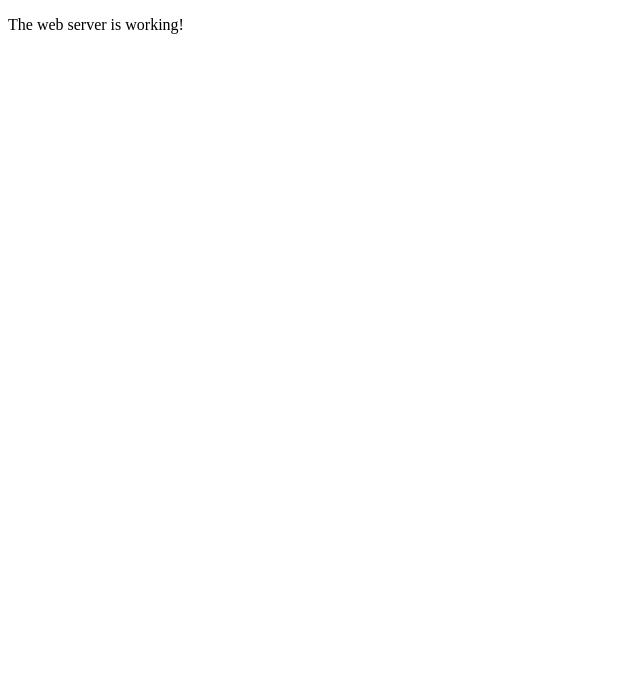
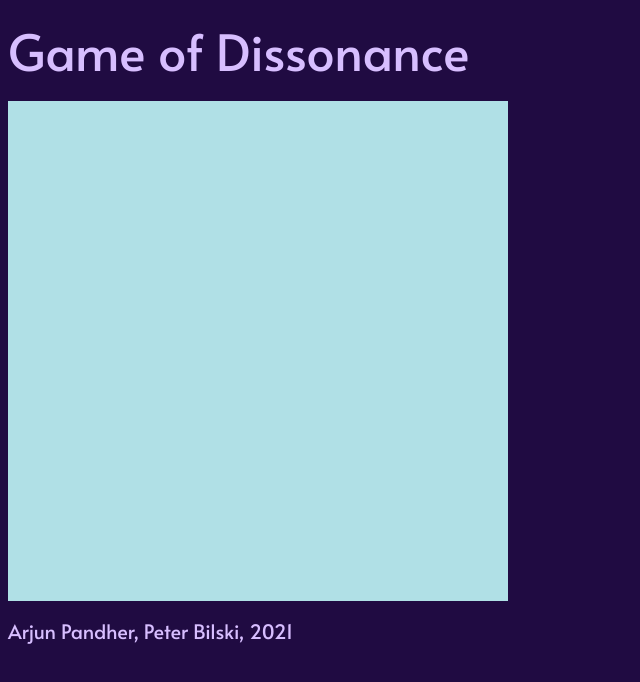
Before and after one commit to ArjunPandher/GameOfDissonance, a website: page pub/landing.html in a window 1280 px wide. Shown: the whole page, without its empty margins (0-640 px from the left). Drawn offline with Linux system fonts and the light colour scheme.

Commit message:
actually changed the title and footer

```diff
--- a/pub/landing.css
+++ b/pub/landing.css
@@ -0,0 +1,26 @@
+span {
+    color: black;
+}
+
+body{
+    background-color: #200B42;
+}
+.title {
+    color: #D7BEFF;
+    font-family: 'Alata', sans-serif;
+    font-size: 50px;
+    text-align: center;
+}
+
+.credits {
+    color: #D7BEFF;
+    font-family: 'Alata', sans-serif;
+    font-size: 20px;
+}
+
+div {
+    height: 500px;
+    width: 500px;
+    background-color: powderblue;
+
+}
--- a/pub/landing.html
+++ b/pub/landing.html
@@ -4,8 +4,17 @@
         <meta charset="utf-8">
         <title>Game of Dissonance</title>
         <link rel="stylesheet" type="text/css" href="landing.css">
+        <link href="https://fonts.googleapis.com/css2?family=Alata&display=swap" rel="stylesheet">
     </head>
     <body>
-        <p>The web server is working!</p>
+        <p>
+            <span class="title">Game of Dissonance</span>
+        </p>
+        <div class="playArea"></div>
+        <p>
+            <span class="credits">Arjun Pandher, Peter Bilski, 2021</span>
+        </p>
+
+
     </body>
 </html>
```
